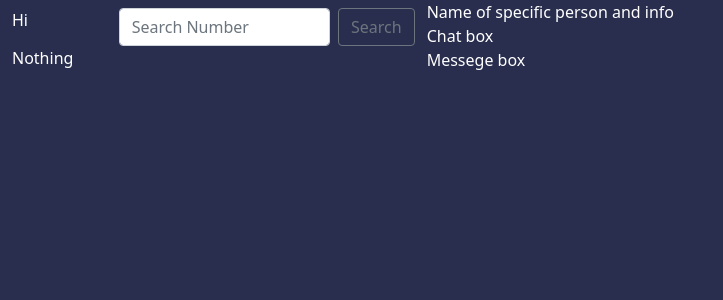
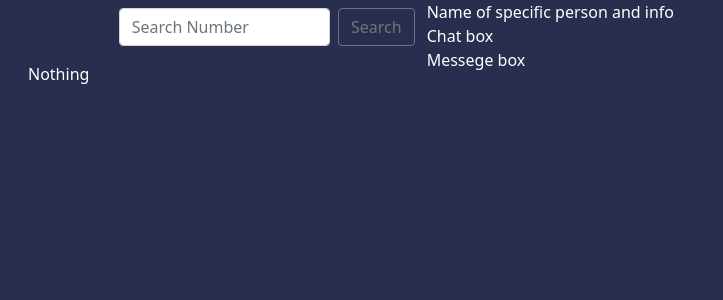
Before and after one commit to Abemelech/abemgram, a Django app: page / in a window 1280 px wide. Shown: the top 300 px of the page, without its empty margins (0-723 px from the left). Run offline with Django 4.2, Linux system fonts and the light colour scheme.

Commit message:
access username and displace

```diff
--- a/abemgram/main/templates/main/home.html
+++ b/abemgram/main/templates/main/home.html
@@ -12,7 +12,7 @@
         <div class="row">
             <div class="col-4 col-sm-4 col-md-3 col-lg-3 col-xl-3 mb-4 mb-md-0">
                 {% if user.is_authenticated %}
-                   Hi {{ user.username }}
+                   <p class="m-1">{{ user.username }}</p>
                 {% endif %}
             </div>
             <div class="col-8 col-sm-8 col-md-9 col-lg-9 col-xl-9 mb-4 mb-md-0">
@@ -31,7 +31,7 @@
                     <p class="mt-1">{{ chats.user }}</p>
                 {% endfor %}
             {% else %}
-                <p>Nothing</p>
+                <p class="m-3">Nothing</p>
             {% endif %}
         </div>
     </div>
--- a/abemgram/main/views.py
+++ b/abemgram/main/views.py
@@ -9,6 +9,6 @@ def index(response):
         search = response.POST.get('search_number')
         chats = Customer.objects.filter(phone = search)
 
-        return render(response, 'main/home.html', {"user": User, "chats": chats, "search": search})
+        return render(response, 'main/home.html', {"users": User, "chats": chats, "search": search})
     else:
-        return render(response, 'main/home.html', {"user": User})
+        return render(response, 'main/home.html', {"users": User})
```
